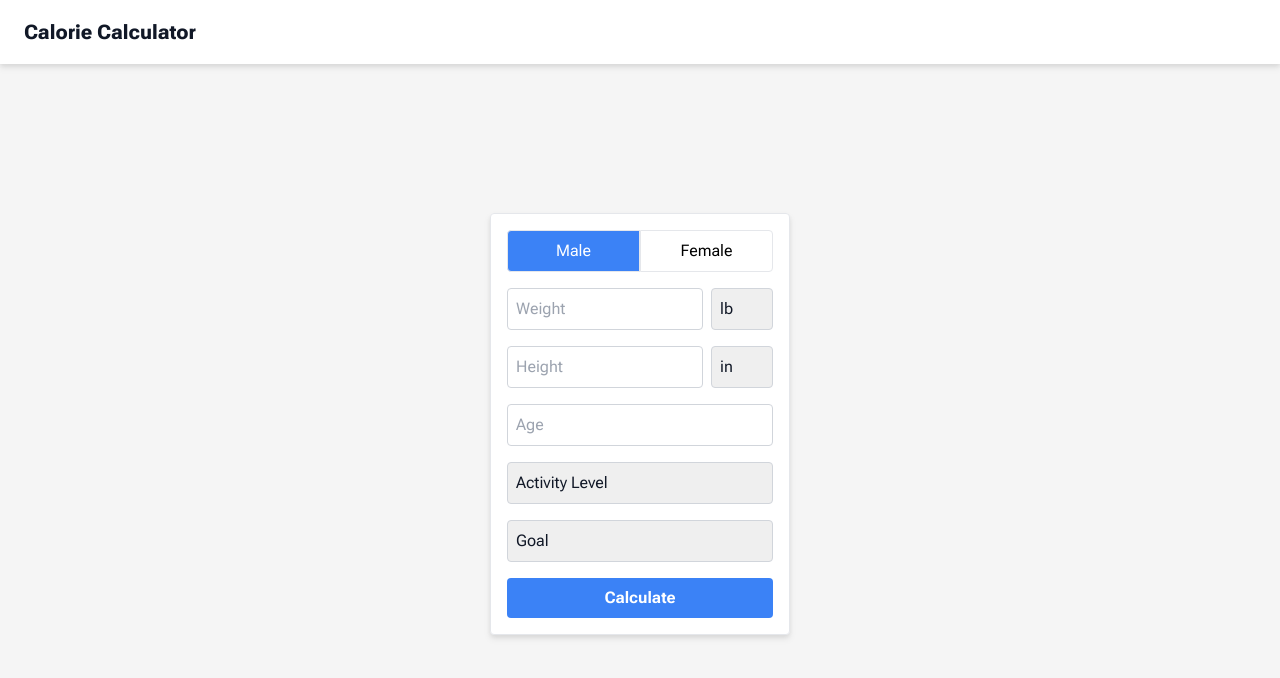
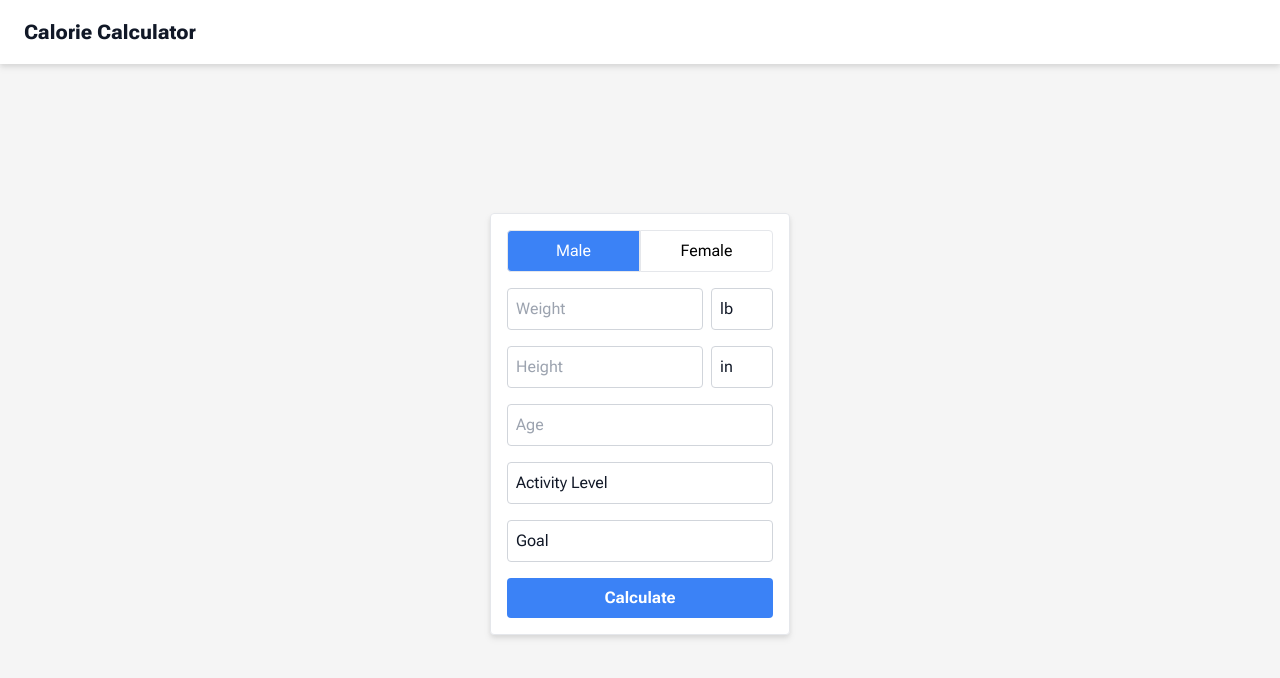
Before and after one commit to zhamann/calorie-calculator, a Next.js app: page / in a window 1280 px wide. Shown: the top 678 px of the page. Built offline with nearby package versions, Linux system fonts and the light colour scheme.

Commit message:
Changed background for selection inputs

```diff
--- a/components/measurement-input.tsx
+++ b/components/measurement-input.tsx
@@ -35,7 +35,7 @@ const MeasurementInput: React.FC<MeasurementInputProps> = ({
         name={unitName}
         value={unitValue}
         onChange={onUnitChange}
-        className="border border-gray-300 p-2 rounded appearance-none w-full"
+        className="border border-gray-300 p-2 bg-white rounded appearance-none w-full"
         style={{ WebkitAppearance: 'none', MozAppearance: 'none' }}
       >
         {unitOptions.map((option) => (
--- a/components/select-input.tsx
+++ b/components/select-input.tsx
@@ -13,7 +13,7 @@ const SelectInput: React.FC<SelectInputProps> = ({ name, value, options, onChang
       name={name}
       value={value}
       onChange={onChange}
-      className="border border-gray-300 p-2 rounded mb-4 appearance-none"
+      className="border border-gray-300 p-2 bg-white rounded mb-4 appearance-none"
       style={{ WebkitAppearance: 'none', MozAppearance: 'none' }}
     >
       <option value="">{name}</option>
```
